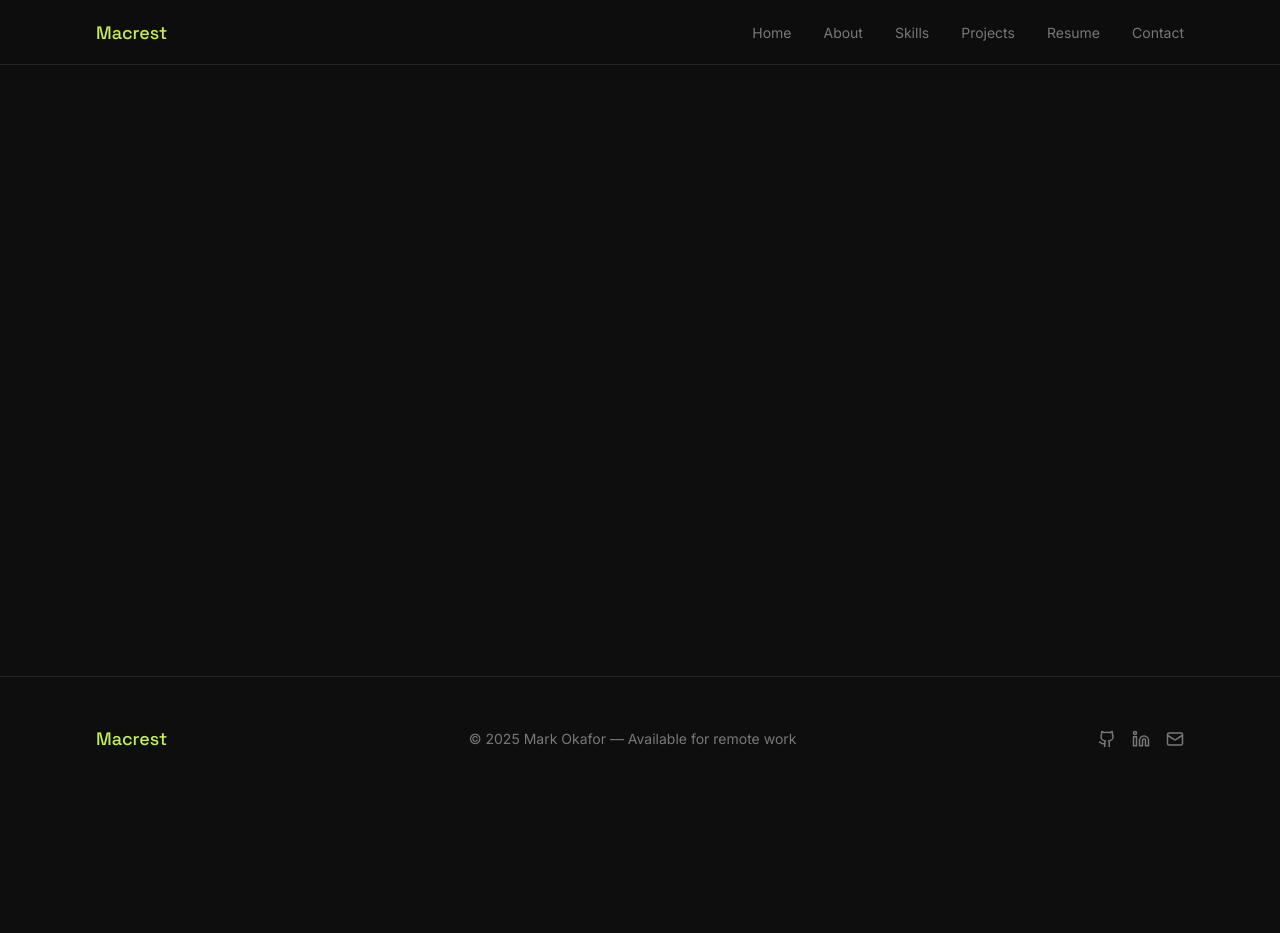
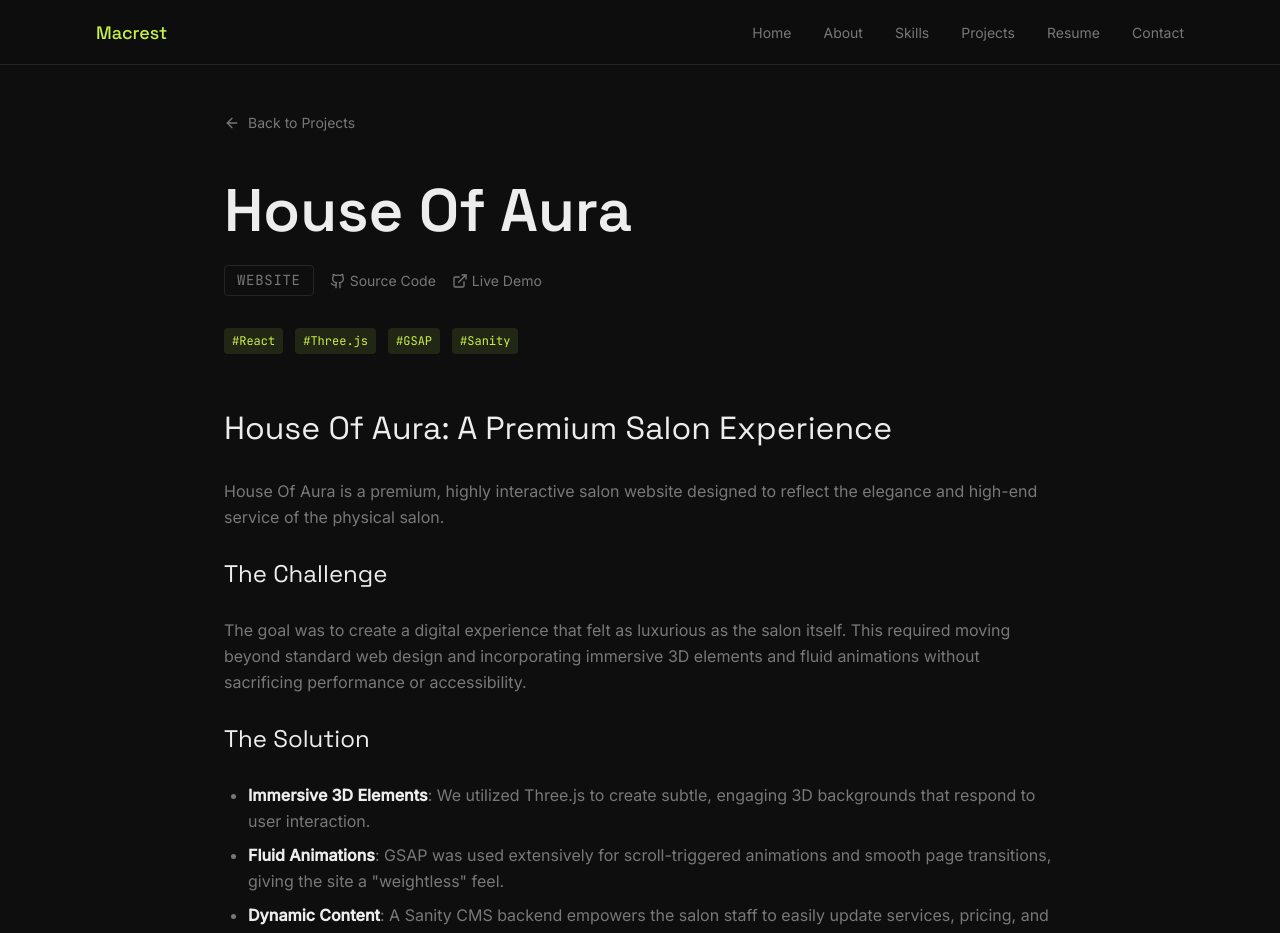
Before and after one commit to Markcrest-dev/My_Portfolio, a React (Vite) app: page /projects/house-of-aura in a window 1280 px wide. Shown: the top 933 px of the page. Before the commit the page ends 800 px from the top, so only its background shows below. Built offline with nearby package versions, Linux system fonts and the light colour scheme.

Commit message:
feat: implement project case study pages, Framer Motion transitions, and SEO metadata support

```diff
--- a/index.html
+++ b/index.html
@@ -5,6 +5,21 @@
     <meta name="viewport" content="width=device-width, initial-scale=1.0" />
     <title>Macrest — Full-Stack Developer</title>
     <meta name="description" content="Mark Okafor — Full-stack developer specializing in React, Node.js, and modern web technologies. Available for remote work." />
+
+    <!-- Open Graph / Facebook -->
+    <meta property="og:type" content="website" />
+    <meta property="og:url" content="https://markcrest.dev/" />
+    <meta property="og:title" content="Mark Okafor — Full-Stack Developer" />
+    <meta property="og:description" content="Full-stack and mobile developer specializing in React, Node.js, and modern web technologies." />
+    <meta property="og:image" content="https://markcrest.dev/Mark5.jpg" />
+
+    <!-- Twitter -->
+    <meta property="twitter:card" content="summary_large_image" />
+    <meta property="twitter:url" content="https://markcrest.dev/" />
+    <meta property="twitter:title" content="Mark Okafor — Full-Stack Developer" />
+    <meta property="twitter:description" content="Full-stack and mobile developer specializing in React, Node.js, and modern web technologies." />
+    <meta property="twitter:image" content="https://markcrest.dev/Mark5.jpg" />
+
     <link rel="preconnect" href="https://fonts.googleapis.com" />
     <link rel="preconnect" href="https://fonts.gstatic.com" crossorigin />
     <link href="https://fonts.googleapis.com/css2?family=Inter:wght@400;500&family=JetBrains+Mono:wght@400;500&family=Space+Grotesk:wght@400;500;600&display=swap" rel="stylesheet" />
--- a/package.json
+++ b/package.json
@@ -10,9 +10,11 @@
     "preview": "vite preview"
   },
   "dependencies": {
+    "framer-motion": "^12.40.0",
     "lucide-react": "^1.17.0",
     "react": "^19.2.6",
     "react-dom": "^19.2.6",
+    "react-markdown": "^10.1.0",
     "react-router-dom": "^7.17.0"
   },
   "devDependencies": {
--- a/src/App.jsx
+++ b/src/App.jsx
@@ -1,4 +1,5 @@
 import { Routes, Route, useLocation } from 'react-router-dom'
+import { AnimatePresence } from 'framer-motion'
 import Header from './components/Header'
 import Footer from './components/Footer'
 import Home from './pages/Home'
@@ -7,6 +8,8 @@ import Skills from './pages/Skills'
 import Projects from './pages/Projects'
 import Resume from './pages/Resume'
 import Contact from './pages/Contact'
+import NotFound from './pages/NotFound'
+import CaseStudy from './pages/CaseStudy'
 
 function App() {
   const location = useLocation()
@@ -15,14 +18,18 @@ function App() {
     <div className="min-h-screen flex flex-col bg-bg text-text font-body">
       <Header />
       <main className="flex-1">
+        <AnimatePresence mode="wait">
           <Routes location={location} key={location.pathname}>
             <Route path="/" element={<Home />} />
             <Route path="/about" element={<About />} />
             <Route path="/skills" element={<Skills />} />
             <Route path="/projects" element={<Projects />} />
+            <Route path="/projects/:slug" element={<CaseStudy />} />
             <Route path="/resume" element={<Resume />} />
             <Route path="/contact" element={<Contact />} />
+            <Route path="*" element={<NotFound />} />
           </Routes>
+        </AnimatePresence>
       </main>
       <Footer />
     </div>
--- a/src/components/PageWrapper.jsx
+++ b/src/components/PageWrapper.jsx
@@ -1,8 +1,15 @@
+import { motion } from 'framer-motion'
+
 const PageWrapper = ({ children }) => {
   return (
-    <div className="animate-fadeIn">
+    <motion.div
+      initial={{ opacity: 0, y: 15 }}
+      animate={{ opacity: 1, y: 0 }}
+      exit={{ opacity: 0, y: -15 }}
+      transition={{ duration: 0.3, ease: 'easeInOut' }}
+    >
       {children}
-    </div>
+    </motion.div>
   )
 }
 
--- a/src/data/projects.js
+++ b/src/data/projects.js
@@ -49,19 +49,54 @@ export const projects = [
   },
   {
     title: 'NoAgent',
+    slug: 'noagent',
     type: 'App',
     description: 'An innovative real estate platform streamlining the leasing process by directly connecting landlords and tenants, featuring move-in services and integrated split payments.',
     tech: ['React', 'Tailwind CSS', 'Framer Motion', 'Firebase'],
     github: 'https://github.com/Markcrest-dev/NoAgent',
     demo: '',
+    caseStudy: `
+# NoAgent: Revolutionizing Real Estate
+
+NoAgent is an innovative real estate platform that streamlines the leasing process by directly connecting landlords and tenants, completely eliminating the need for traditional agents.
+
+## The Challenge
+The primary challenge was handling the complex logic of lease agreements, background checks, and split payments securely, while maintaining a simple and intuitive UI for both landlords and tenants.
+
+## The Solution
+We implemented a robust architecture using React and Firebase. Key features include:
+- **Move-In Services**: A streamlined workflow for tenants to request and schedule services upon moving in.
+- **Split Payments**: We integrated Paystack to handle complex 2% split payments automatically, transferring 98% directly to the landlord's subaccount while retaining the platform fee.
+- **Real-Time Chat**: Direct, real-time messaging between landlords and tenants using Firebase Firestore.
+
+## The Outcome
+The result is a highly secure, performant application that significantly reduces the friction and cost of renting properties.
+    `,
   },
   {
     title: 'House Of Aura',
+    slug: 'house-of-aura',
     type: 'Website',
     description: 'A premium, highly interactive salon website featuring immersive 3D elements, smooth GSAP animations, and a dynamic content management system via Sanity.',
     tech: ['React', 'Three.js', 'GSAP', 'Sanity'],
     github: 'https://github.com/Markcrest-dev/House_Of_Aura',
     demo: 'https://house-of-aura.vercel.app',
+    caseStudy: `
+# House Of Aura: A Premium Salon Experience
+
+House Of Aura is a premium, highly interactive salon website designed to reflect the elegance and high-end service of the physical salon.
+
+## The Challenge
+The goal was to create a digital experience that felt as luxurious as the salon itself. This required moving beyond standard web design and incorporating immersive 3D elements and fluid animations without sacrificing performance or accessibility.
+
+## The Solution
+- **Immersive 3D Elements**: We utilized Three.js to create subtle, engaging 3D backgrounds that respond to user interaction.
+- **Fluid Animations**: GSAP was used extensively for scroll-triggered animations and smooth page transitions, giving the site a "weightless" feel.
+- **Dynamic Content**: A Sanity CMS backend empowers the salon staff to easily update services, pricing, and gallery images without touching code.
+
+## The Outcome
+A visually stunning, high-performance website that captures the essence of the brand and provides a memorable first impression for potential clients.
+    `,
   },
   {
     title: 'Elite Estates',
--- /dev/null
+++ b/src/pages/CaseStudy.jsx
@@ -0,0 +1,85 @@
+import { useParams, Navigate, Link } from 'react-router-dom'
+import { ArrowLeft, ExternalLink, Github } from 'lucide-react'
+import ReactMarkdown from 'react-markdown'
+import PageWrapper from '../components/PageWrapper'
+import { projects } from '../data/projects'
+
+const CaseStudy = () => {
+  const { slug } = useParams()
+  const project = projects.find(p => p.slug === slug)
+
+  if (!project) {
+    return <Navigate to="/projects" replace />
+  }
+
+  return (
+    <PageWrapper>
+      <article className="pt-28 pb-24 px-6 lg:px-8 max-w-4xl mx-auto">
+        <Link
+          to="/projects"
+          className="inline-flex items-center gap-2 text-sm text-muted hover:text-accent transition-colors duration-200 mb-12"
+        >
+          <ArrowLeft size={16} />
+          Back to Projects
+        </Link>
+
+        <header className="mb-12">
+          <h1 className="font-display text-4xl md:text-5xl lg:text-6xl font-bold text-text mb-6">
+            {project.title}
+          </h1>
+          <div className="flex flex-wrap items-center gap-4 text-sm text-muted mb-8">
+            <span className="font-mono tracking-wider uppercase border border-border px-3 py-1 rounded">
+              {project.type}
+            </span>
+            {project.github && (
+              <a
+                href={project.github}
+                target="_blank"
+                rel="noopener noreferrer"
+                className="flex items-center gap-1 hover:text-text transition-colors duration-200"
+              >
+                <Github size={16} />
+                Source Code
+              </a>
+            )}
+            {project.demo && (
+              <a
+                href={project.demo}
+                target="_blank"
+                rel="noopener noreferrer"
+                className="flex items-center gap-1 hover:text-text transition-colors duration-200"
+              >
+                <ExternalLink size={16} />
+                Live Demo
+              </a>
+            )}
+          </div>
+          <div className="flex flex-wrap gap-3">
+            {project.tech.map(t => (
+              <span key={t} className="font-mono text-xs text-accent bg-accent/10 px-2 py-1 rounded">
+                #{t}
+              </span>
+            ))}
+          </div>
+        </header>
+
+        <div className="markdown-body text-muted leading-relaxed space-y-6
+            [&>h1]:text-3xl [&>h1]:font-display [&>h1]:text-text [&>h1]:mb-6 [&>h1]:mt-12
+            [&>h2]:text-2xl [&>h2]:font-display [&>h2]:text-text [&>h2]:mb-4 [&>h2]:mt-10
+            [&>h3]:text-xl [&>h3]:font-display [&>h3]:text-text [&>h3]:mb-3 [&>h3]:mt-8
+            [&>p]:mb-4
+            [&>ul]:list-disc [&>ul]:pl-6 [&>ul]:mb-4 [&>ul>li]:mb-2
+            [&>ol]:list-decimal [&>ol]:pl-6 [&>ol]:mb-4 [&>ol>li]:mb-2
+            [&_strong]:text-text [&_strong]:font-semibold
+            [&_a]:text-accent [&_a]:underline [&_a:hover]:text-text
+        ">
+          <ReactMarkdown>
+            {project.caseStudy}
+          </ReactMarkdown>
+        </div>
+      </article>
+    </PageWrapper>
+  )
+}
+
+export default CaseStudy
--- /dev/null
+++ b/src/pages/NotFound.jsx
@@ -0,0 +1,28 @@
+import { Link } from 'react-router-dom'
+import PageWrapper from '../components/PageWrapper'
+
+const NotFound = () => {
+  return (
+    <PageWrapper>
+      <section className="min-h-[80dvh] flex flex-col justify-center items-center px-6 text-center">
+        <h1 className="font-display text-8xl md:text-9xl font-bold text-accent mb-4">
+          404
+        </h1>
+        <h2 className="text-2xl md:text-3xl font-medium text-text mb-6">
+          Page Not Found
+        </h2>
+        <p className="text-muted max-w-md mb-10">
+          Oops! The page you are looking for doesn't exist or has been moved.
+        </p>
+        <Link
+          to="/"
+          className="inline-flex items-center justify-center gap-2 border border-accent text-accent font-medium text-sm px-8 py-3 rounded transition-all duration-300 hover:bg-accent hover:text-bg"
+        >
+          Return Home
+        </Link>
+      </section>
+    </PageWrapper>
+  )
+}
+
+export default NotFound
```
Also changed, not shown: src/pages/Home.jsx (+16 -1 lines), src/pages/Projects.jsx (+13 -1 lines), 1 other file (tests, documents, lock files or other folders). Lines whose indentation alone changed are shown as unchanged.
